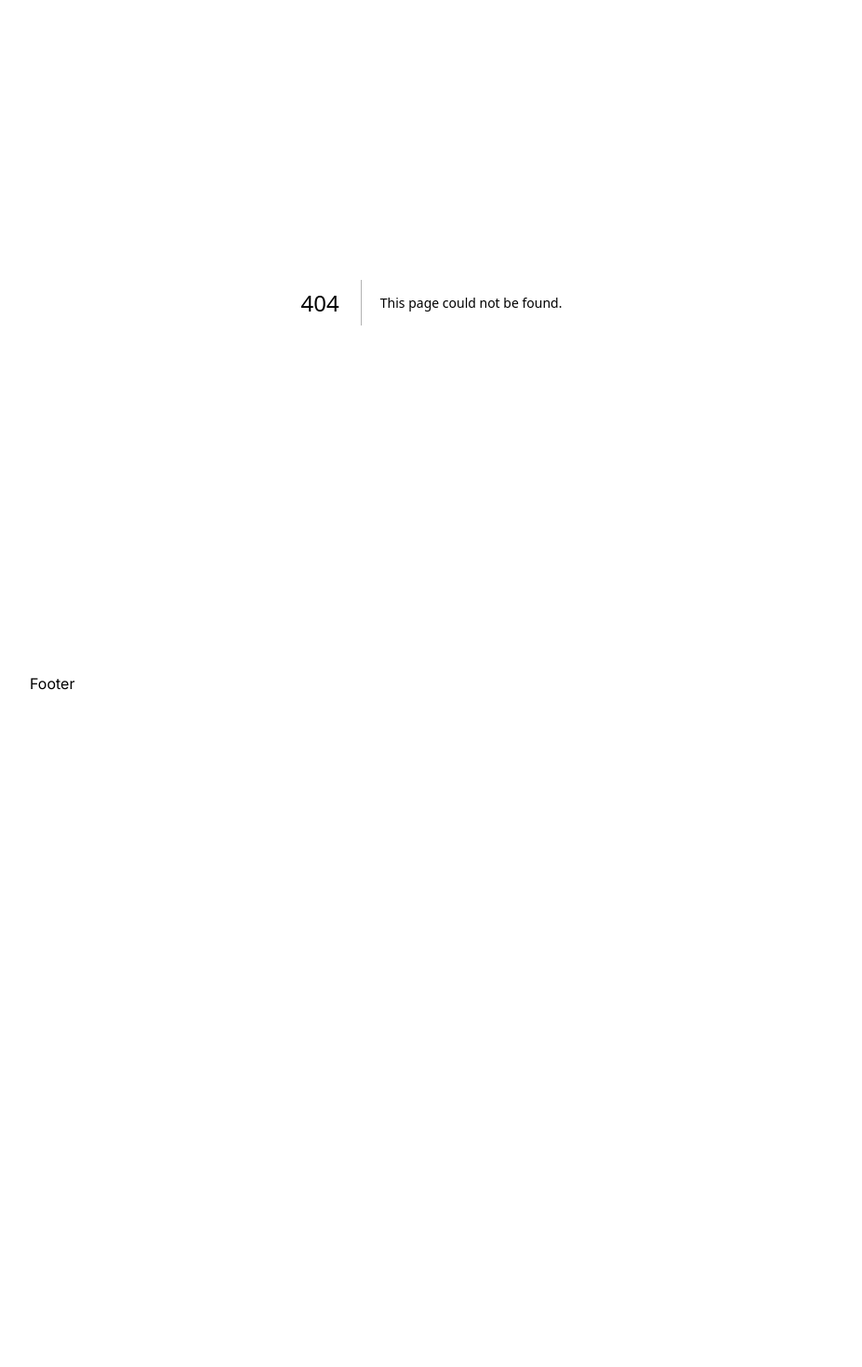
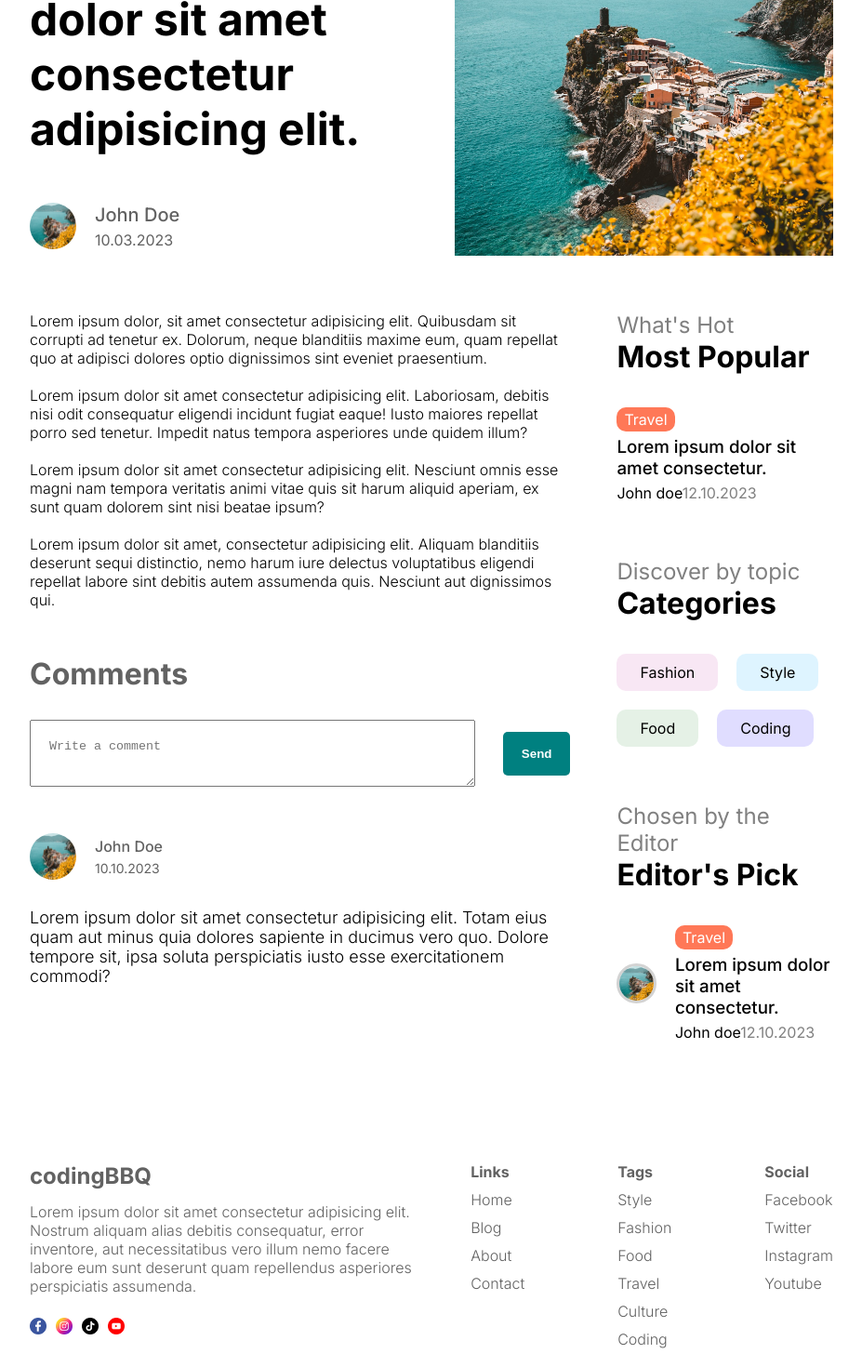
Before and after one commit to codingbbq/nextjs-blog-app, a Next.js app: page /login in a window 1280 px wide. Before the commit this address had no page. Shown: the part 175-1645 px from the top of the page at 93% size, without its empty margins (176-1103 px from the left). Before the commit the page ends 920 px from the top, so only its background shows below. Built offline with nearby package versions, Linux system fonts and the light colour scheme.

Commit message:
Single page and comments

```diff
--- /dev/null
+++ b/src/app/[slug]/page.tsx
@@ -0,0 +1,47 @@
+import styles from "./singlePage.module.css";
+import Image from "next/image";
+import Menu from "@/components/menu/Menu";
+import Comments from "@/components/comments/Comments";
+
+const SinglePage = () => {
+    return (
+        <>
+            <div className={styles.container}>
+                <div className={styles.infoContainer}>
+                    <div className={styles.textContainer}>
+                        <h1 className={styles.title}>Lorem ipsum dolor sit amet consectetur adipisicing elit.</h1>
+                        <div className={styles.user}>
+                            <div className={styles.userImageContainer}>
+                                <Image src="/p1.png" alt="" fill className={styles.avatar} />
+                            </div>
+                            <div className={styles.userTextContainer}>
+                                <span className={styles.username}>John Doe</span>
+                                <span className={styles.date}>10.03.2023</span>
+                            </div>
+                        </div>
+                    </div>
+                    <div className={styles.imgContainer}>
+                        <Image src="/p1.png" alt="" fill className={styles.image} />
+                    </div>
+                </div>
+                <div className={styles.content}>
+                    <div className={styles.post}>
+                        <div className={styles.description}>
+                            <p>Lorem ipsum dolor, sit amet consectetur adipisicing elit. Quibusdam sit corrupti ad tenetur ex. Dolorum, neque blanditiis maxime eum, quam repellat quo at adipisci dolores optio dignissimos sint eveniet praesentium.</p>
+                            <p>Lorem ipsum dolor sit amet consectetur adipisicing elit. Laboriosam, debitis nisi odit consequatur eligendi incidunt fugiat eaque! Iusto maiores repellat porro sed tenetur. Impedit natus tempora asperiores unde quidem illum?</p>
+                            <p>Lorem ipsum dolor sit amet consectetur adipisicing elit. Nesciunt omnis esse magni nam tempora veritatis animi vitae quis sit harum aliquid aperiam, ex sunt quam dolorem sint nisi beatae ipsum?</p>
+                            <p>Lorem ipsum dolor sit amet, consectetur adipisicing elit. Aliquam blanditiis deserunt sequi distinctio, nemo harum iure delectus voluptatibus eligendi repellat labore sint debitis autem assumenda quis. Nesciunt aut dignissimos qui.</p>
+                        </div>
+
+                        <div className={styles.comments}>
+                            <Comments />
+                        </div>
+                    </div>
+                    <Menu />
+                </div>
+            </div>
+        </>
+    )
+};
+
+export default SinglePage;
--- /dev/null
+++ b/src/app/[slug]/singlePage.module.css
@@ -0,0 +1,99 @@
+.container {
+}
+
+.infoContainer {
+  display: flex;
+  align-items: center;
+  gap: 50px;
+}
+
+.userImageContainer {
+    width: 50px;
+    height: 50px;
+    position: relative;
+}
+
+.textContainer {
+  flex: 1;
+}
+
+.title {
+    font-size: 64px;
+    margin-bottom: 50px;
+}
+
+.user {
+    display: flex;
+    gap: 20px;
+    align-items: center;
+}
+
+.avatar {
+    border-radius: 50%;
+    object-fit: cover;
+}
+
+.username {
+    font-size: 20px;
+    font-weight: 500;
+}
+
+.userTextContainer {
+    display: flex;
+    flex-direction: column;
+    gap: 5px;
+    color: var(--softTextColor);
+}
+
+.imgContainer {
+  flex: 1;
+  height: 350px;
+  position: relative;
+}
+
+.image {
+    object-fit: cover;
+}
+
+.content {
+    display: flex;
+    gap: 50px;
+}
+
+.post {
+    flex: 5;
+    margin-top: 60px;
+}
+
+.description p {
+    font-style: 20px;
+    font-weight: 300;
+    margin-bottom: 20px;
+}
+
+@media screen and (max-width: 1536px) {
+    .title {
+        font-size: 54px;
+    }
+}
+
+@media screen and (max-width: 1280px) {
+    .title {
+        font-size: 48px;
+    }
+}
+
+@media screen and (max-width: 1024px) {
+    .imgContainer {
+        display: none;
+    }
+}
+
+@media screen and (max-width: 640px) {
+    .title {
+        font-size: 36px;
+    }
+    .description p {
+        font-size: 18px;
+    }
+}
--- /dev/null
+++ b/src/app/blog/blogpage.module.css
@@ -0,0 +1,11 @@
+.title {
+    background-color: coral;
+    padding: 5px 10px;
+    color: white;
+    text-align: center;
+}
+
+.content {
+    display: flex;
+    gap: 50px;
+}
--- a/src/components/card/card.module.css
+++ b/src/components/card/card.module.css
@@ -43,3 +43,9 @@
     width: max-content;
     padding: 2px 0;
 }
+
+@media screen and (max-width: 1280px) {
+    .imgContainer {
+        display: none;
+    }
+}
--- /dev/null
+++ b/src/components/comments/Comments.tsx
@@ -0,0 +1,39 @@
+import styles from "./comments.module.css";
+import Link from "next/link";
+import Image from "next/image";
+
+const Comments = () => {
+  const status = "authenticated";
+  return (
+    <>
+        <div className={styles.container}>
+            <h1 className={styles.title}>Comments</h1>
+            {status === 'authenticated' ? (
+              <div className={styles.write}>
+                <textarea placeholder="Write a comment" className={styles.input}></textarea>
+                <button className={styles.button}>Send</button>
+              </div>
+            ) : (
+              <Link href="/login">Login to write comment</Link>
+            )}
+
+            <div className={styles.comments}>
+              <div className={styles.comment}>
+                <div className={styles.user}>
+                  <Image src="/p1.png" alt="" width={50} height={50} className={styles.image} />
+                  <div className={styles.userInfo}>
+                    <span className={styles.username}>John Doe</span>
+                    <span className={styles.date}>10.10.2023</span>
+                  </div>
+                </div>
+              </div>
+              <p className={styles.desc}>
+                Lorem ipsum dolor sit amet consectetur adipisicing elit. Totam eius quam aut minus quia dolores sapiente in ducimus vero quo. Dolore tempore sit, ipsa soluta perspiciatis iusto esse exercitationem commodi?
+              </p>
+            </div>
+        </div>
+    </>
+  )
+};
+
+export default Comments;
--- /dev/null
+++ b/src/components/comments/comments.module.css
@@ -0,0 +1,69 @@
+.container {
+	margin-top: 50px;
+}
+
+.title {
+	color: var(--softTextColor);
+	margin-bottom: 30px;
+}
+
+.write {
+	display: flex;
+	gap: 30px;
+	justify-content: space-between;
+	align-items: center;
+}
+
+.input {
+	padding: 20px;
+	width: 100%;
+}
+
+.button {
+	padding: 16px 20px;
+	background-color: teal;
+	color: white;
+	font-weight: bold;
+	border: none;
+	border-radius: 5px;
+}
+
+.comments {
+    margin-top: 50px;
+}
+
+.comment {
+    margin-bottom: 30px;
+}
+
+.user {
+	display: flex;
+	align-items: center;
+	gap: 20px;
+	margin-bottom: 20px;
+}
+
+.image {
+	border-radius: 50%;
+	object-fit: cover;
+}
+
+.userInfo {
+	display: flex;
+	flex-direction: column;
+	gap: 5px;
+	color: var(--softTextColor);
+}
+
+.username {
+	font-weight: 500;
+}
+
+.date {
+	font-size: 14px;
+}
+
+.desc {
+    font-size: 18px;
+    font-weight: 300;
+}
--- a/src/components/footer/Footer.tsx
+++ b/src/components/footer/Footer.tsx
@@ -1,11 +1,59 @@
-import styles from './footer.module.css';
+import styles from "./footer.module.css";
+import Image from "next/image";
+import Link from "next/link";
 
 const Footer = () => {
-    return (
-        <>
-            Footer
-        </>
-    )
+  return (
+    <>
+      <footer className={styles.container}>
+        <div className={styles.info}>
+          <div className={styles.logo}>
+            <h1 className={styles.logoText}>codingBBQ</h1>
+          </div>
+          <p className={styles.desc}>
+            Lorem ipsum dolor sit amet consectetur adipisicing elit. Nostrum
+            aliquam alias debitis consequatur, error inventore, aut
+            necessitatibus vero illum nemo facere labore eum sunt deserunt quam
+            repellendus asperiores perspiciatis assumenda.
+          </p>
+          <div className={styles.icons}>
+            <Image src="/facebook.png" alt="Facebook" width={18} height={18} />
+            <Image src="/instagram.png" alt="Facebook" width={18} height={18} />
+            <Image src="/tiktok.png" alt="Facebook" width={18} height={18} />
+            <Image src="/youtube.png" alt="Facebook" width={18} height={18} />
+          </div>
+        </div>
+
+        <div className={styles.links}>
+          <div className={styles.list}>
+            <span className={styles.listTitle}>Links</span>
+            <Link href="/">Home</Link>
+            <Link href="/">Blog</Link>
+            <Link href="/">About</Link>
+            <Link href="/">Contact</Link>
+          </div>
+
+          <div className={styles.list}>
+            <span className={styles.listTitle}>Tags</span>
+            <Link href="/">Style</Link>
+            <Link href="/">Fashion</Link>
+            <Link href="/">Food</Link>
+            <Link href="/">Travel</Link>
+            <Link href="/">Culture</Link>
+            <Link href="/">Coding</Link>
+          </div>
+
+          <div className={styles.list}>
+            <span className={styles.listTitle}>Social</span>
+            <Link href="/">Facebook</Link>
+            <Link href="/">Twitter</Link>
+            <Link href="/">Instagram</Link>
+            <Link href="/">Youtube</Link>
+          </div>
+        </div>
+      </footer>
+    </>
+  );
 };
 
 export default Footer;
--- a/src/components/footer/footer.module.css
+++ b/src/components/footer/footer.module.css
@@ -0,0 +1,70 @@
+.container {
+    margin-top: 50px;
+    padding: 20px 0;
+    display: flex;
+    justify-content: space-between;
+    color: var(--softTextColor);
+}
+
+.info {
+    flex:1;
+    display: flex;
+    flex-direction: column;
+    gap: 14px;
+}
+
+.logoText {
+    font-size: 24px;
+}
+
+.desc {
+    font-weight: 300;
+}
+
+.icons {
+    display: flex;
+    gap: 10px;
+    margin-top: 10px;
+}
+
+.links {
+    flex: 1;
+    display: flex;
+    justify-content: flex-end;
+    gap: 100px;
+}
+
+.list{
+    display: flex;
+    flex-direction: column;
+    gap: 10px;
+    font-weight: 300;
+}
+
+.listTitle {
+    font-weight: bold;
+}
+
+@media screen and (max-width: 1024px) {
+    .links {
+        gap: 50px;
+    }
+}
+
+@media screen and (max-width: 768px) {
+    .container {
+        flex-direction: column;
+        gap: 50px;
+    }
+
+    .links {
+        width: 100%;
+        justify-content: space-between;
+    }
+}
+
+@media screen and (max-width: 640px) {
+    .links {
+        font-style: 14px;
+    }
+}
--- a/src/components/menu/menu.module.css
+++ b/src/components/menu/menu.module.css
@@ -12,3 +12,9 @@
 .title {
     font-style: 28px;
 }
+
+@media screen and (max-width: 1024px) {
+    .container {
+        display: none;
+    }
+}
```
Also changed, not shown: src/app/blog/page.tsx (added, +17 -0 lines).
